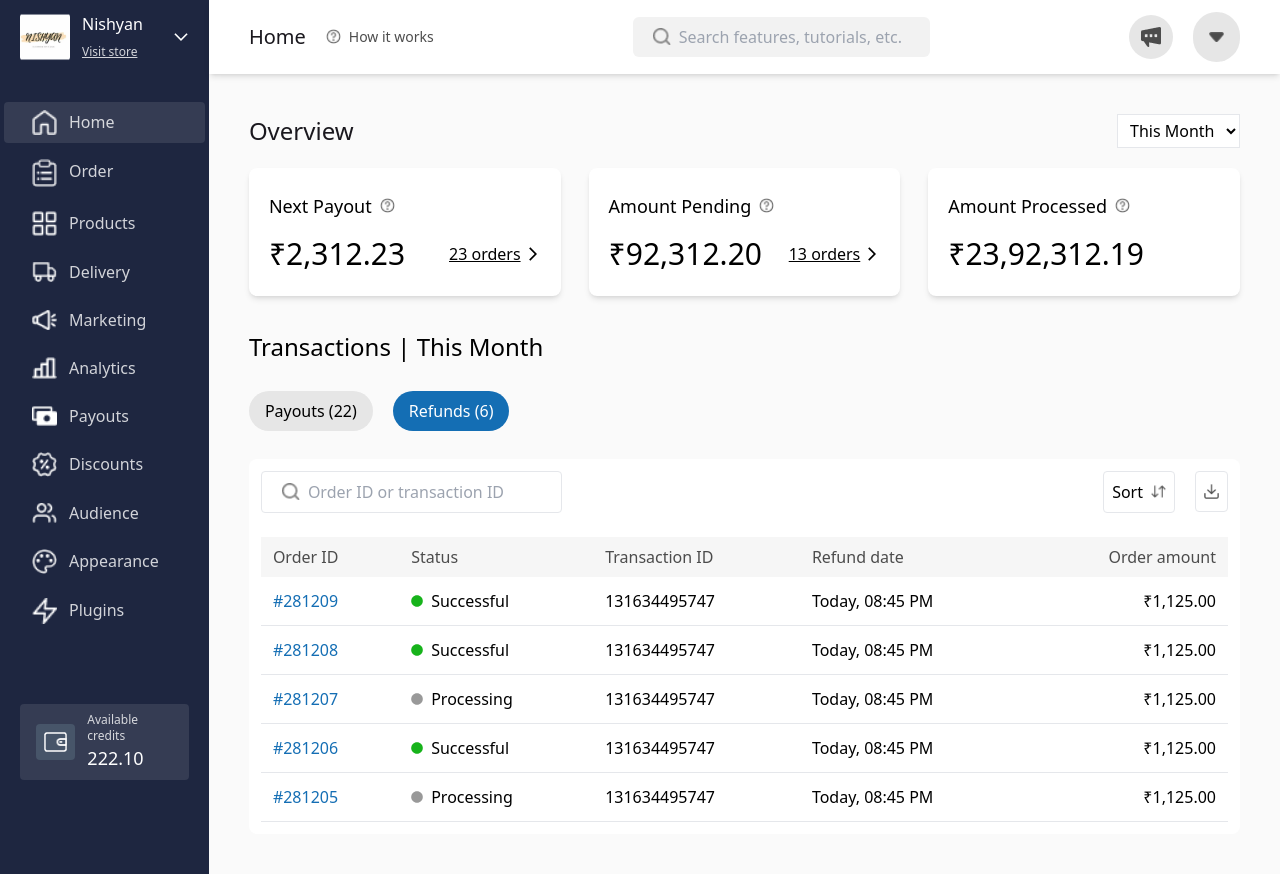
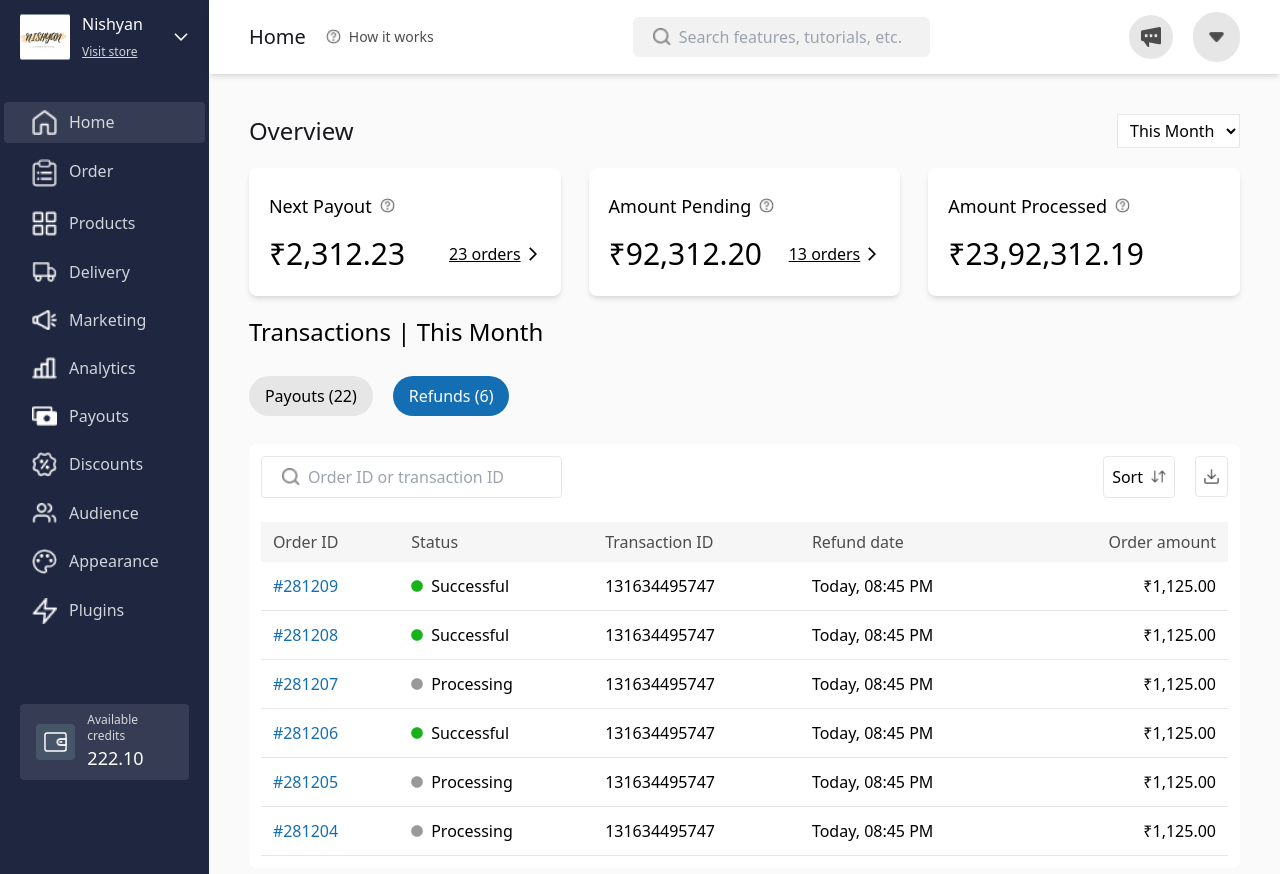
Before and after one commit to div-vik/dukaan, a Next.js app: page / in a window 1280 px wide. Built offline with nearby package versions, Linux system fonts and the light colour scheme.

Commit message:
Add data

```diff
--- a/app/ui/dashboard/Table.jsx
+++ b/app/ui/dashboard/Table.jsx
@@ -31,6 +31,13 @@ const data = [
   },
   {
     orderID: "#281205",
+    status: "Processing",
+    transactionID: "131634495747",
+    refundDate: "Today, 08:45 PM",
+    orderAmount: "₹1,125.00",
+  },
+  {
+    orderID: "#281204",
     status: "Processing",
     transactionID: "131634495747",
     refundDate: "Today, 08:45 PM",
```
